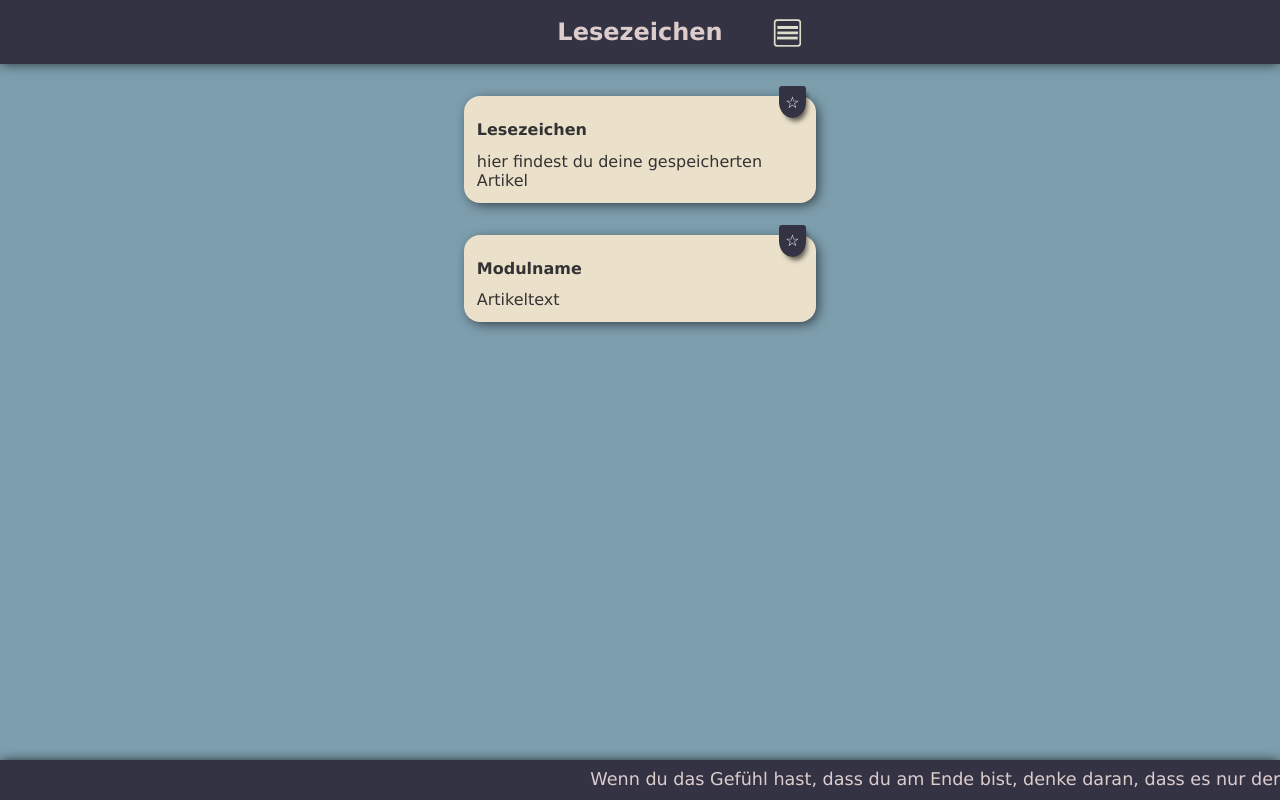
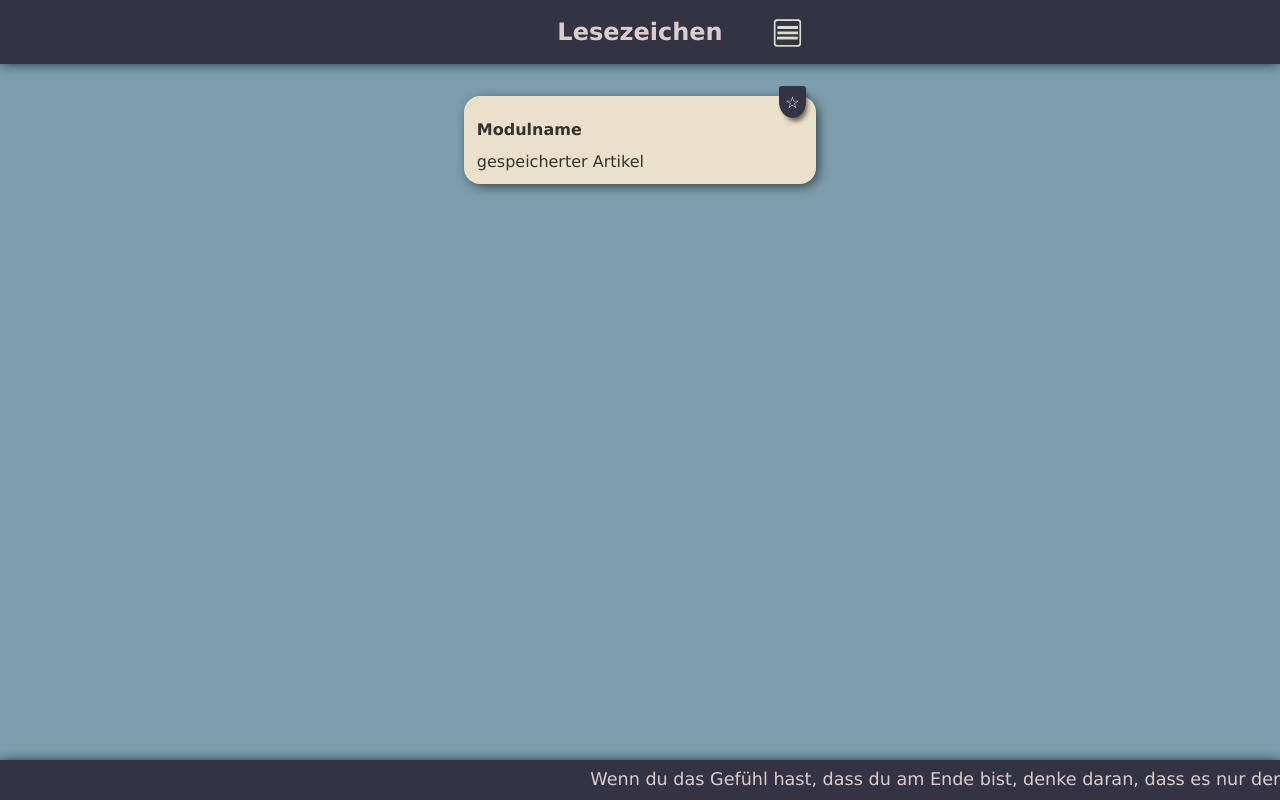
Before and after one commit to Leukipos/Capstone_Project, a Next.js app: page /Lesezeichen in a window 1280 px wide. Built offline with nearby package versions, Linux system fonts and the light colour scheme.

Commit message:
toggleBookmark

```diff
--- a/components/StyledBookmark.js
+++ b/components/StyledBookmark.js
@@ -1,4 +1,5 @@
     import styled from "styled-components";
+    import React, { useState } from 'react';
 
     const StyledBookmark = styled.button`
         z-index: 99;
@@ -7,7 +8,7 @@ const StyledBookmark = styled.button`
         right: 10px;
         font-size: 1rem;
         color: white;
-    background-color: #334;
+        background-color: ${(props) => (props.bookmarked ? 'red' : '#334')};
         border-radius: 3px 3px 50% 50%;
         border: none;
         width: 1.7rem;
@@ -18,14 +19,20 @@ const StyledBookmark = styled.button`
         box-shadow: 3px 5px 5px -2px rgba(0, 0, 0, 0.6);
         :hover{
         cursor: pointer;
-    transform: scale(1.2);
-    // transition: all 0.5s ease-in-out;
+        transform: scale(1.1);
+        transition: all 0.2s ease-in-out;
     }
         `
 
     export default function bookmark(){
+        const [bookmarked, setBookmarked] = useState(false);
+
+        const handleToggleBookmark = () => {
+             setBookmarked(!bookmarked);
+  };
         return(
-        <StyledBookmark>☆
+            <StyledBookmark bookmarked={bookmarked} onClick={handleToggleBookmark}>
+                {bookmarked ? '★' : '☆'}
             </StyledBookmark>
     )
     }
--- a/components/StyledMenuButton.js
+++ b/components/StyledMenuButton.js
@@ -16,7 +16,7 @@ padding: 0rem;
     cursor: pointer;
 }
 `
-const StyledOverlay = styled.div`
+const StyledOverlay = styled.div` // greyout the app for more visibility of the menu
     position: fixed;
     top: 0;
     left: 0;
--- a/pages/Lesezeichen.js
+++ b/pages/Lesezeichen.js
@@ -11,13 +11,8 @@ export default function Bookmark(){
         <StyledModules>
             <StyledCard>
                 <StyledBookmark/>
-                <StyledCardTitle>Lesezeichen</StyledCardTitle>
-                <article>hier findest du deine gespeicherten Artikel</article>
-            </StyledCard>
-            <StyledCard>
-                <StyledBookmark/>
                 <StyledCardTitle>Modulname</StyledCardTitle>
-                <article>Artikeltext</article>
+                <article>gespeicherter Artikel</article>
             </StyledCard>
         </StyledModules>
         <StyledFooter/>
```
Lines whose indentation alone changed are shown as unchanged.
